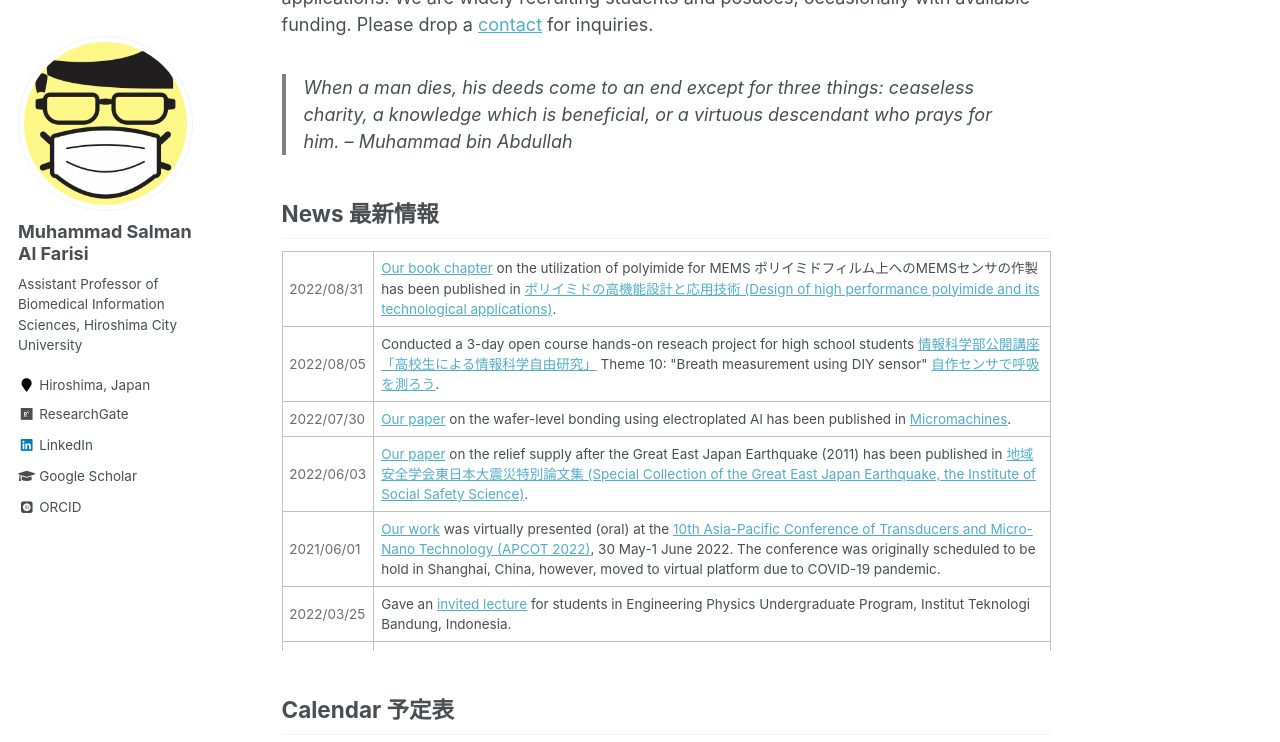
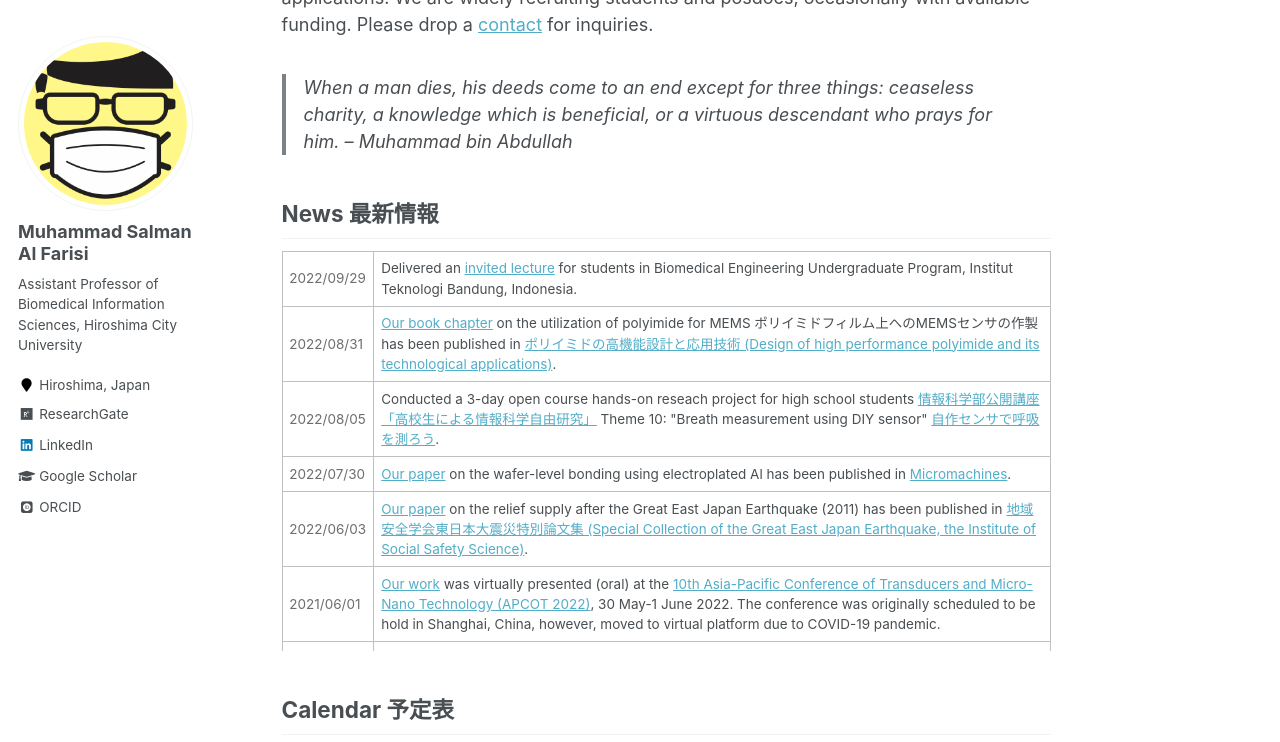
Before and after one commit to msalfarisi/msalfarisi.github.io, a Jekyll site: the page built from _pages/home.md, in a window 1280 px wide and 900 px high, scrolled down 457 px, cut to the strip 0-742 px from the top of the window. Built offline with Jekyll 4.4.1, drawn with Linux system fonts in a browser that asks for light colours; some web fonts are replaced.

Commit message:
Update home.md

```diff
--- a/_pages/home.md
+++ b/_pages/home.md
@@ -23,6 +23,10 @@ Welcome to the homepage of Muhammad Salman Al Farisi, an Assistant Professor at
 <div style="overflow-y: scroll; height:400px;">
  <table style="width:100%">
   <tr>
+    <td style="color:#6d6d6d;">2022/09/29</td>
+    <td>Delivered an <a href="/publication/">invited lecture</a> for students in Biomedical Engineering Undergraduate Program, Institut Teknologi Bandung, Indonesia.</td>
+  </tr>
+  <tr>
     <td style="color:#6d6d6d;">2022/08/31</td>
     <td><a href="/publication/book/">Our book chapter</a> on the utilization of polyimide for MEMS ポリイミドフィルム上へのMEMSセンサの作製 has been published in <a href="https://www.gijutu.co.jp/doc/b_2165.htm"> ポリイミドの高機能設計と応用技術 (Design of high performance polyimide and its technological applications)</a>.</td>
   </tr>
@@ -44,7 +48,7 @@ Welcome to the homepage of Muhammad Salman Al Farisi, an Assistant Professor at
   </tr>
   <tr>
     <td style="color:#6d6d6d;">2022/03/25</td>
-    <td>Gave an <a href="/publication/">invited lecture</a> for students in Engineering Physics Undergraduate Program, Institut Teknologi Bandung, Indonesia.</td>
+    <td>Delivered an <a href="/publication/">invited lecture</a> for students in Engineering Physics Undergraduate Program, Institut Teknologi Bandung, Indonesia.</td>
   </tr>
   <tr>
     <td style="color:#6d6d6d;">2022/02/16</td>
```
